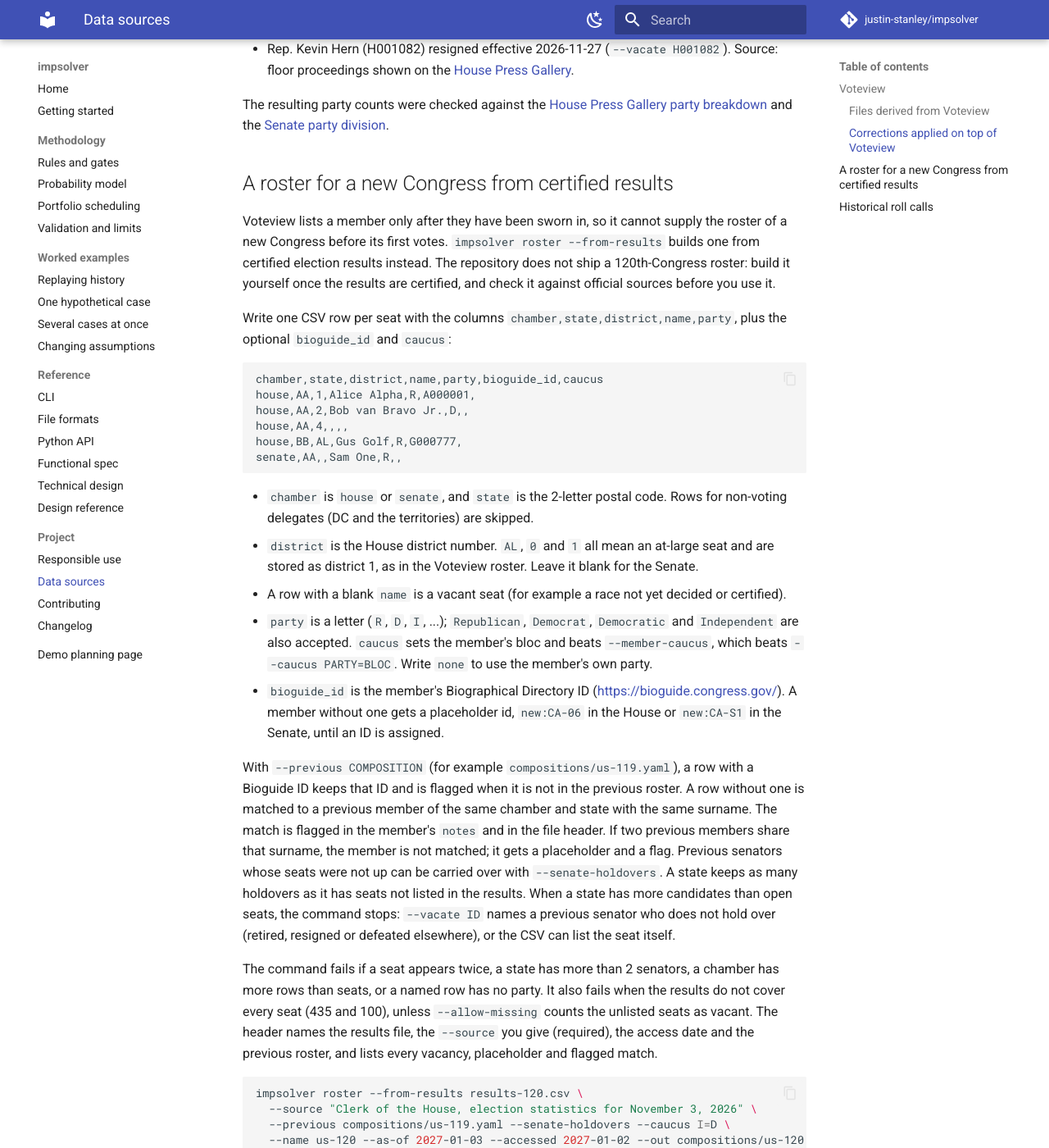
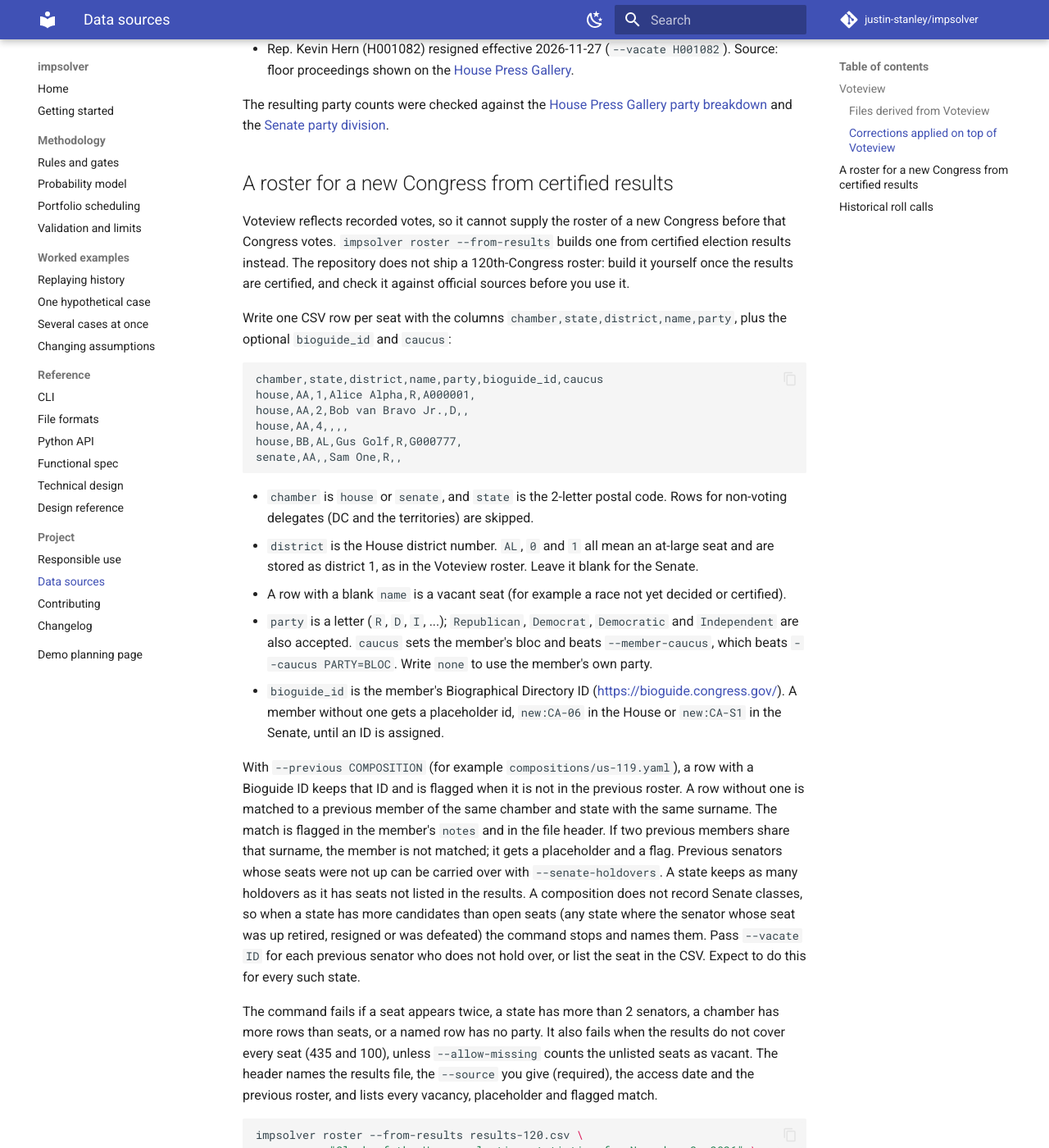
Before and after one commit to justin-stanley/impsolver, an MkDocs documentation site: the page built from docs/data.md, in a window 1280 px wide and 1400 px high, scrolled down 2015 px. Shown: the whole window at 82% size. Built offline with MkDocs 1.6.1 and Material for MkDocs 9.7.7, drawn with Linux system fonts in a browser that asks for light colours; comment, search, counter and statistics services are not loaded; some of the changed text lies outside the part shown.

Commit message:
roster --from-results: match names with a comma suffix; clarify holdovers
"Nick Begich, III" was read as "Last, First" and missed its match. --vacate
now errors in results mode without --senate-holdovers. DATA.md explains that
holdovers need --vacate in each state whose senator left.

Co-Authored-By: Claude Opus 5.5 <noreply@anthropic.com>

````diff
--- a/DATA.md
+++ b/DATA.md
@@ -86,8 +86,8 @@ and the [Senate party division](https://www.senate.gov/history/partydiv.htm).
 
 ## A roster for a new Congress from certified results
 
-Voteview lists a member only after they have been sworn in, so it cannot supply the roster of a
-new Congress before its first votes. `impsolver roster --from-results` builds one from certified
+Voteview reflects recorded votes, so it cannot supply the roster of a new Congress before that
+Congress votes. `impsolver roster --from-results` builds one from certified
 election results instead. The repository does not ship a 120th-Congress roster: build it yourself
 once the results are certified, and check it against official sources before you use it.
 
@@ -121,9 +121,10 @@ to a previous member of the same chamber and state with the same surname. The ma
 in the member's `notes` and in the file header. If two previous members share that surname, the
 member is not matched; it gets a placeholder and a flag. Previous senators whose seats were not
 up can be carried over with `--senate-holdovers`. A state keeps as many holdovers as it has seats
-not listed in the results. When a state has more candidates than open seats, the command stops:
-`--vacate ID` names a previous senator who does not hold over (retired, resigned or defeated
-elsewhere), or the CSV can list the seat itself.
+not listed in the results. A composition does not record Senate classes, so when a state has
+more candidates than open seats (any state where the senator whose seat was up retired, resigned
+or was defeated) the command stops and names them. Pass `--vacate ID` for each previous senator
+who does not hold over, or list the seat in the CSV. Expect to do this for every such state.
 
 The command fails if a seat appears twice, a state has more than 2 senators, a chamber has more
 rows than seats, or a named row has no party. It also fails when the results do not cover every
@@ -134,7 +135,8 @@ roster, and lists every vacancy, placeholder and flagged match.
 ```bash
 impsolver roster --from-results results-120.csv \
   --source "Clerk of the House, election statistics for November 3, 2026" \
-  --previous compositions/us-119.yaml --senate-holdovers --caucus I=D \
+  --previous compositions/us-119.yaml --senate-holdovers --vacate ID_OF_DEPARTING_SENATOR \
+  --caucus I=D \
   --name us-120 --as-of 2027-01-03 --accessed 2027-01-02 --out compositions/us-120.yaml
 ```
 
````
Also changed, not shown: 2 other files.
